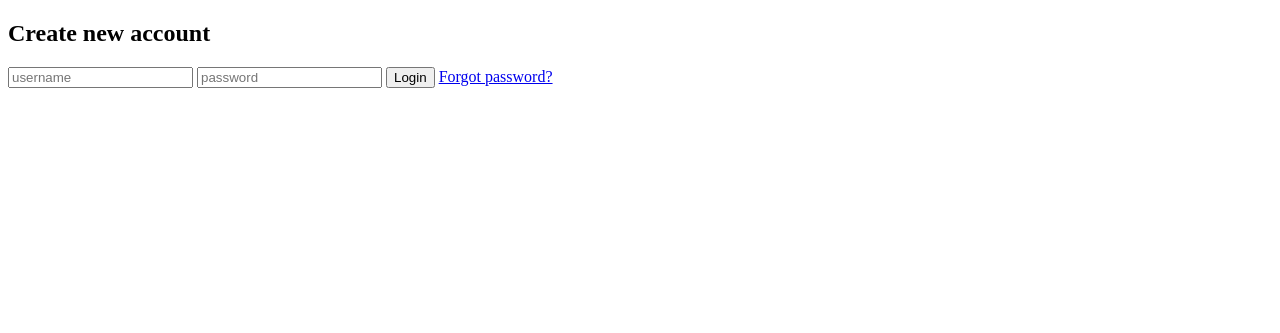
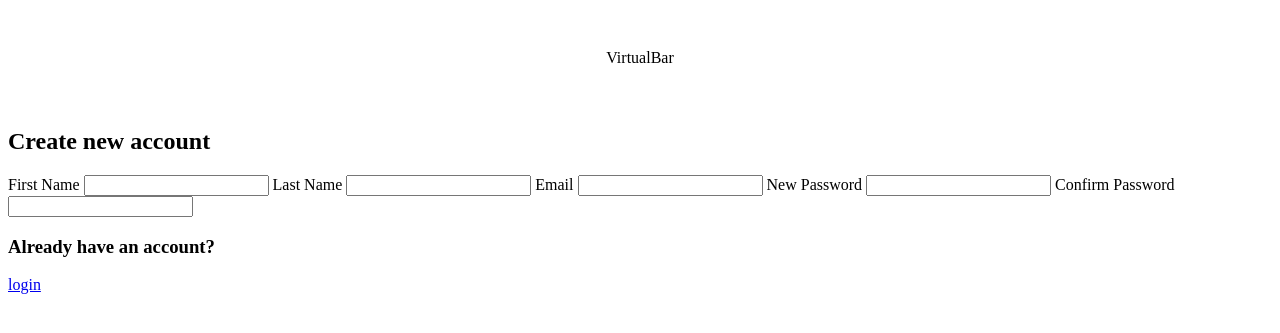
Before and after one commit to omphilejmatsobe/VirtualBar, a Flask app: page /signup in a window 1280 px wide. Shown: the top 333 px of the page. Run offline with Flask 3, Linux system fonts and the light colour scheme.

Commit message:
Applicaion Update

```diff
--- a/models/Base.py
+++ b/models/Base.py
@@ -12,6 +12,7 @@ from wtforms import StringField, PasswordField, EmailField, SubmitField
 from wtforms.validators import DataRequired, Email, EqualTo, Length
 
 app = Flask(__name__)
+app.config['SECRET_KEY'] = 'testkey'
 
 
 class userRegistration(FlaskForm):
@@ -24,7 +25,7 @@ class userRegistration(FlaskForm):
     Surname = StringField(label='Last Name', validators=[DataRequired()])
     Username = StringField(label='Username', validators=[DataRequired(), Length(min=5, max=20)])
     newPasswrd = PasswordField(label='New Password', validators=[DataRequired(), Length(min=5, max=20)])
-    confirmPasswrd = PasswordField(label='First Name', validators=[DataRequired(), Length(min=5, max=20)])
+    confirmPasswrd = PasswordField(label='Confirm Password', validators=[DataRequired(), Length(min=5, max=20)])
 
     def passwrd_validator(form, field):
         """
@@ -53,7 +54,13 @@ def login():
 
 @app.route("/signup")
 def signup():
-    return render_template("login/signup.html")
+    form = userRegistration()
+    return render_template("login/signup.html", form=form)
+
+
+@app.route("/recover")
+def recover():
+    return render_template("login/recover.html")
 
 
 @app.route("/profile")
--- a/models/templates/login/login.html
+++ b/models/templates/login/login.html
@@ -22,13 +22,14 @@
         </head>
 
 	<body>
+		<nav>VirtualBar</nav>
 		<div class="log-form">
 			{% block main %}
   			<h2>Login to your account</h2>
  			<form>
     				<input type="text" title="username" placeholder="username" />
     				<input type="password" title="username" placeholder="password" />
-    				<a class="forgot" href="#">Forgot password?</a>
+    				<a class="forgot" href="{{ url_for('recover') }}">Forgot password?</a>
 				<button type="submit" class="btn">Login</button>
 				<div><h3>Don't have an account?</h3><a class="sign up" href="{{ url_for('signup') }}">Sign up</a></div>
   			</form>
--- a/models/templates/login/signup.html
+++ b/models/templates/login/signup.html
@@ -3,11 +3,26 @@
 	{{ super() }}
 	{% endblock %}
 	{% block main %}
+		{{ form.csrf_token }}
+                {{ form.hidden_tag() }}
+
 		<h2>Create new account</h2>
-		<form>
-			<input type="text" title="username" placeholder="username" />
-			<input type="password" title="username" placeholder="password" />
-			<button type="submit" class="btn">Login</button>
-			<a class="forgot" href="#">Forgot password?</a>
-		</form>
+		<div>
+			{{ form.firstName.label }}
+			{{ form.firstName(class="form-control form-control-lg", id="name") }}
+
+			{{ form.Surname.label }}
+                        {{ form.Surname(class="form-control form-control-lg", id="Surname") }}
+
+			{{ form.email.label }}
+                        {{ form.email(class="form-control form-control-lg", id="email") }}
+
+			{{ form.newPasswrd.label }}
+                        {{ form.newPasswrd(class="form-control form-control-lg", id="passwrd") }}
+
+			{{ form.confirmPasswrd.label }}
+                        {{ form.confirmPasswrd(class="form-control form-control-lg", id="passwrd") }}
+
+			<div><h3>Already have an account?</h3><a class="sign up" href="{{ url_for('login') }}">login</a></div>
+		</div>
 	{% endblock %}
```
Also changed, not shown: models/templates/login/recover.html (added, +14 -0 lines), templates/base.html (deleted, +0 -23 lines), templates/login.html (deleted, +0 -21 lines), templates/styles/App.css (deleted, +0 -32 lines), templates/styles/media.css (deleted, +0 -36 lines), 1 other file.
